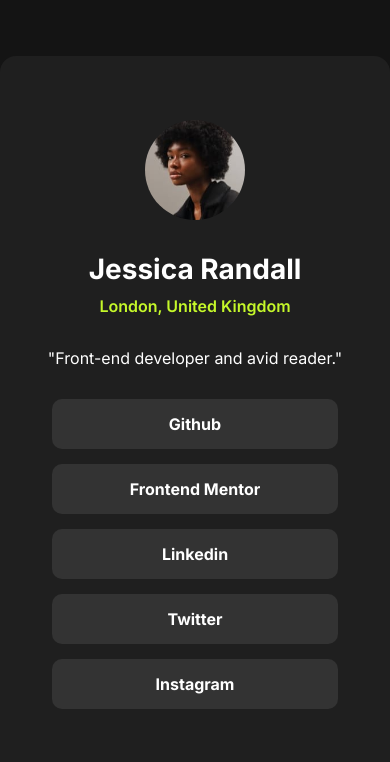
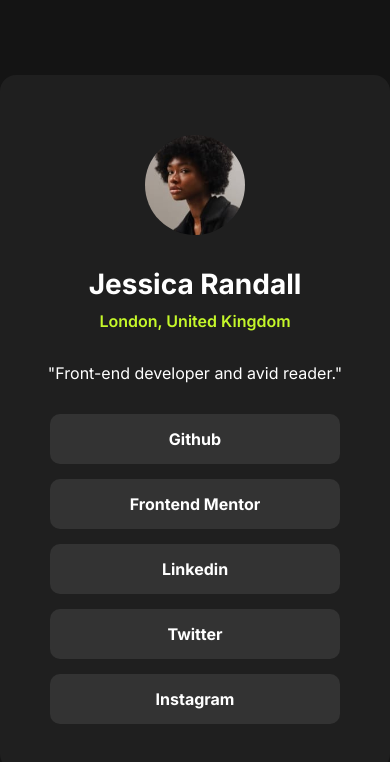
Before and after one commit to Junain44/social-links-profile, a plain HTML site: page index.html in a window 390 px wide. Drawn offline with Linux system fonts and the light colour scheme.

Commit message:
responsive changes

```diff
--- a/index.html
+++ b/index.html
@@ -8,11 +8,11 @@
 </head>
 <body>
 </body>
-<div class="container">
+<div class="header">
     <div class="card-profile">
         <img src="/avatar-jessica.jpeg" alt="">
-        <h2>Jessica Randall</h2>
-        <h3>London, United Kingdom</h3>
+        <h1>Jessica Randall</h1>
+        <h2>London, United Kingdom</h2>
         <p>"Front-end developer and avid reader."</p>
         <div class="btn-profile">
         <a href="#">Github</a>
--- a/style.css
+++ b/style.css
@@ -19,7 +19,7 @@
     width: 100%
 }
 
-  .container{
+  .header{
 background-color: hsl(0, 0%, 8%);
 display: flex;
 justify-content: center;
@@ -32,10 +32,10 @@
   width: 450px;
   padding: 4rem 2rem;
   border-radius: 16px;
-  -webkit-border-radius: 16px;
-  -moz-border-radius: 16px;
-  -ms-border-radius: 16px;
-  -o-border-radius: 16px;
+  padding-top: 60px;
+  padding-bottom: 30px;
+  padding-left: 30px;
+  padding-right: 30px;
 }
 
   .card-profile img{
@@ -47,7 +47,7 @@
 margin-right: auto;
 }
 
-.card-profile h2{
+.card-profile h1{
 font-size: 28px ;
 font-family: "Inter", serif ;
 font-weight: 700;
@@ -58,7 +58,7 @@
 padding-bottom: 10px;
 }
 
-.card-profile h3{
+.card-profile h2{
     font-size: 16px ;
     font-family: "Inter", serif ;
     font-weight: 600;
```
